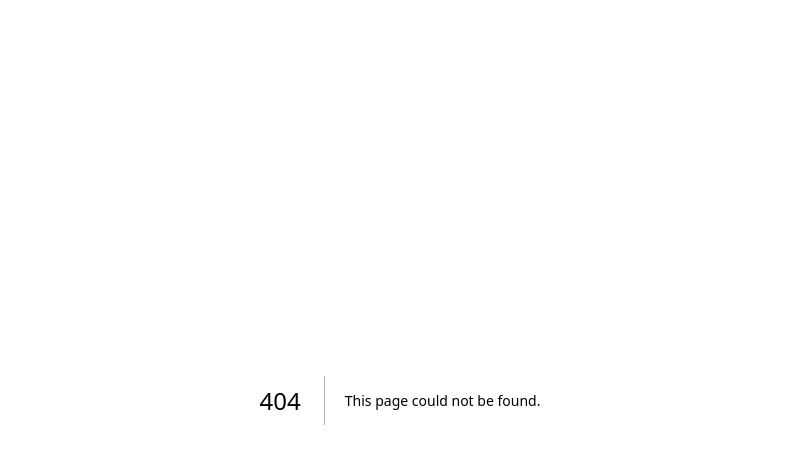
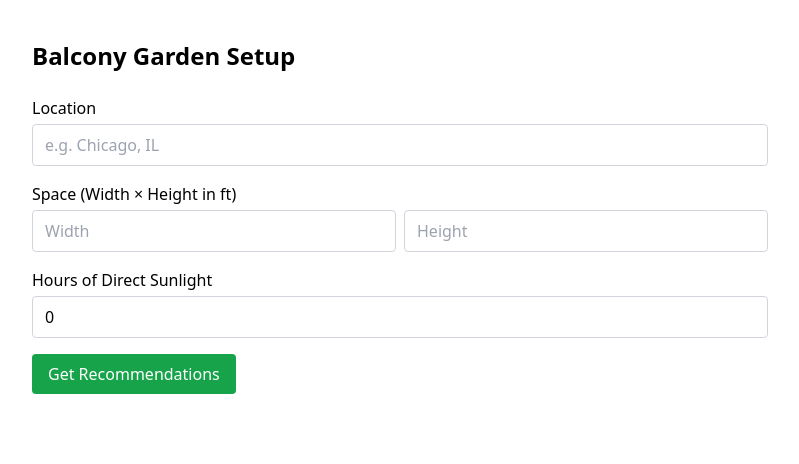
Before and after one commit to akhilmw2/ensogrow, a Next.js app: page /landing in a window 1280 px wide. Before the commit this address had no page. Shown: the top 464 px of the page, without its empty margins (240-1039 px from the left). Built offline with nearby package versions, Linux system fonts and the light colour scheme.

Commit message:
landing done

```diff
--- /dev/null
+++ b/app/landing/page.tsx
@@ -0,0 +1,156 @@
+'use client';
+import { useState } from "react";
+import { postCropRecommendation } from "@/lib/api";
+
+
+export default function QuestionnairePage() {
+    const [location, setLocation] = useState('');
+    const [balconyDirection, setBalconyDirection] = useState('');
+    const [width, setWidth] = useState('');
+    const [height, setHeight] = useState('');
+    const [sunlightHours, setSunlightHours] = useState<number>(0);
+
+    const [recommendations, setRecommendations] = useState<any[]>([]);
+    const [error, setError] = useState<string | null>(null);
+
+    const handleSubmit = async (e: React.FormEvent) => {
+        e.preventDefault();
+        setError(null);
+
+        const formData = {
+            location,
+            balconyDirection,
+            space: `${width}ft x ${height}ft`,
+            sunlightHours,
+        };
+
+        try {
+            const data = await postCropRecommendation(formData);
+            // data should be something like { recommendations: [...] }
+            setRecommendations(data.recommendations || []);
+        } catch (err: any) {
+            setError('Error fetching recommendations. Please try again.');
+        }
+    };
+
+    return (
+        <main className="max-w-3xl mx-auto py-10 px-4">
+            <h1 className="text-2xl font-bold mb-6">Balcony Garden Setup</h1>
+            <form onSubmit={handleSubmit} className="space-y-4">
+                <div>
+                    <label className="block mb-1 font-medium" htmlFor="location">
+                        Location
+                    </label>
+                    <input
+                        id="location"
+                        type="text"
+                        placeholder="e.g. Chicago, IL"
+                        className="w-full border border-gray-300 rounded px-3 py-2"
+                        value={location}
+                        onChange={(e) => setLocation(e.target.value)}
+                        required
+                    />
+                </div>
+
+                {/* <div>
+                    <label className="block mb-1 font-medium" htmlFor="balconyDirection">
+                        Balcony Direction
+                    </label>
+                    <select
+                        id="balconyDirection"
+                        className="w-full border border-gray-300 rounded px-3 py-2"
+                        value={balconyDirection}
+                        onChange={(e) => setBalconyDirection(e.target.value)}
+                        required
+                    >
+                        <option value="">Select direction</option>
+                        <option value="North">North</option>
+                        <option value="South">South</option>
+                        <option value="East">East</option>
+                        <option value="West">West</option>
+                        <option value="North-East">North-East</option>
+                        <option value="North-West">North-West</option>
+                        <option value="South-East">South-East</option>
+                        <option value="South-West">South-West</option>
+                    </select>
+                </div> */}
+
+                <div>
+                    <label className="block mb-1 font-medium" htmlFor="space">
+                        Space (Width × Height in ft)
+                    </label>
+                    <div className="flex space-x-2">
+                        <input
+                            type="number"
+                            min="0"
+                            step="0.1"
+                            placeholder="Width"
+                            className="w-1/2 border border-gray-300 rounded px-3 py-2"
+                            value={width}
+                            onChange={(e) => setWidth(e.target.value)}
+                            required
+                        />
+                        <input
+                            type="number"
+                            min="0"
+                            step="0.1"
+                            placeholder="Height"
+                            className="w-1/2 border border-gray-300 rounded px-3 py-2"
+                            value={height}
+                            onChange={(e) => setHeight(e.target.value)}
+                            required
+                        />
+                    </div>
+                </div>
+
+                <div>
+                    <label className="block mb-1 font-medium" htmlFor="sunlightHours">
+                        Hours of Direct Sunlight
+                    </label>
+                    <input
+                        id="sunlightHours"
+                        type="number"
+                        min="0"
+                        max="24"
+                        className="w-full border border-gray-300 rounded px-3 py-2"
+                        value={sunlightHours}
+                        onChange={(e) => setSunlightHours(Number(e.target.value))}
+                        required
+                    />
+                </div>
+
+                <button
+                    type="submit"
+                    className="bg-green-600 hover:bg-green-700 text-white py-2 px-4 rounded"
+                >
+                    Get Recommendations
+                </button>
+            </form>
+
+            {error && (
+                <p className="mt-4 text-red-500">
+                    {error}
+                </p>
+            )}
+
+            {recommendations.length > 0 && (
+                <div className="mt-6">
+                    <h2 className="text-xl font-semibold mb-2">Recommended Plants</h2>
+                    <ul className="space-y-2">
+                        {recommendations.map((rec, idx) => (
+                            <li
+                                key={idx}
+                                className="border border-gray-300 rounded p-4"
+                            >
+                                <p className="font-bold">{rec.plantName}</p>
+                                <p>Planting Season: {rec.plantingSeason}</p>
+                                <p>Yield Expectation: {rec.yieldExpectation}</p>
+                                <p>Notes: {rec.notes}</p>
+                            </li>
+                        ))}
+                    </ul>
+                </div>
+            )}
+        </main>
+    );
+}
--- /dev/null
+++ b/lib/api.ts
@@ -0,0 +1,40 @@
+import axios from "axios";
+
+const api = axios.create({
+    baseURL: 'http://localhost:3001',
+    // or wherever your Node backend is hosted
+    // Could be https://example.com
+});
+
+
+// Example of a function calling your Crop Recommendation endpoint
+export const postCropRecommendation = async (data: {
+    location: string;
+    balconyDirection: string;
+    space: string;
+    sunlightHours: number;
+}) => {
+    try {
+        const response = await api.post('/api/crop-recommendation', data);
+        return response.data;
+    } catch (error) {
+        console.error('Error posting crop recommendation', error);
+        throw error;
+    }
+};
+
+// Example of a function to authenticate a user (login)
+export const loginUser = async (credentials: {
+    email: string;
+    password: string;
+}) => {
+    try {
+        const response = await api.post('/api/login', credentials);
+        return response.data; // presumably { token, user } or something similar
+    } catch (error) {
+        console.error('Error logging in', error);
+        throw error;
+    }
+};
+
+export default api;
--- a/package.json
+++ b/package.json
@@ -12,6 +12,7 @@
     "@clerk/nextjs": "^6.13.0",
     "@radix-ui/react-label": "^2.1.2",
     "@radix-ui/react-slot": "^1.1.2",
+    "axios": "^1.8.4",
     "class-variance-authority": "^0.7.1",
     "clsx": "^2.1.1",
     "lucide-react": "^0.487.0",
--- /dev/null
+++ b/postcss.config.js
@@ -0,0 +1,6 @@
+module.exports = {
+  plugins: {
+    tailwindcss: {},
+    autoprefixer: {},
+  },
+}
```
Also changed, not shown: 1 other file (tests, documents, lock files or other folders).
